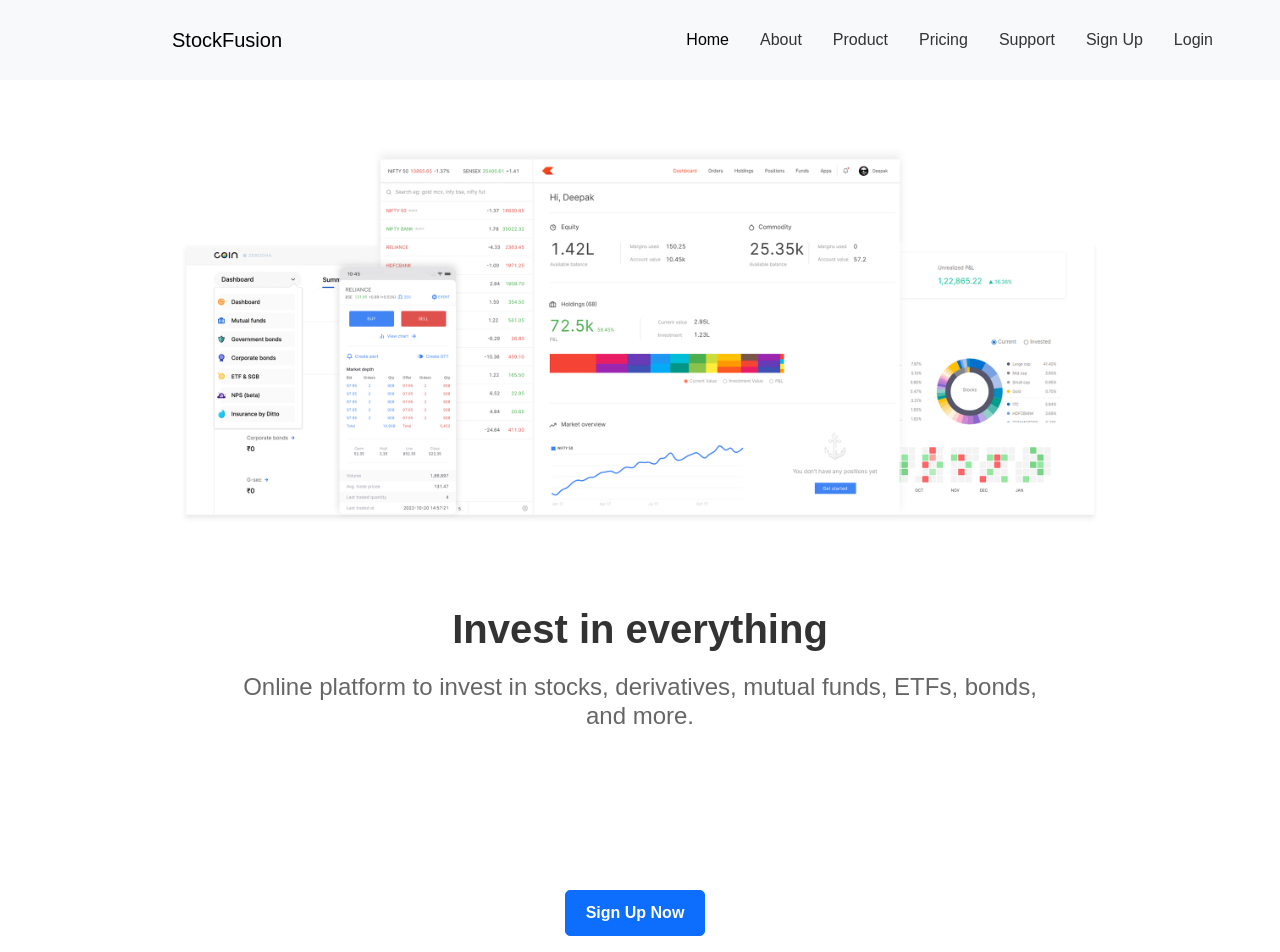
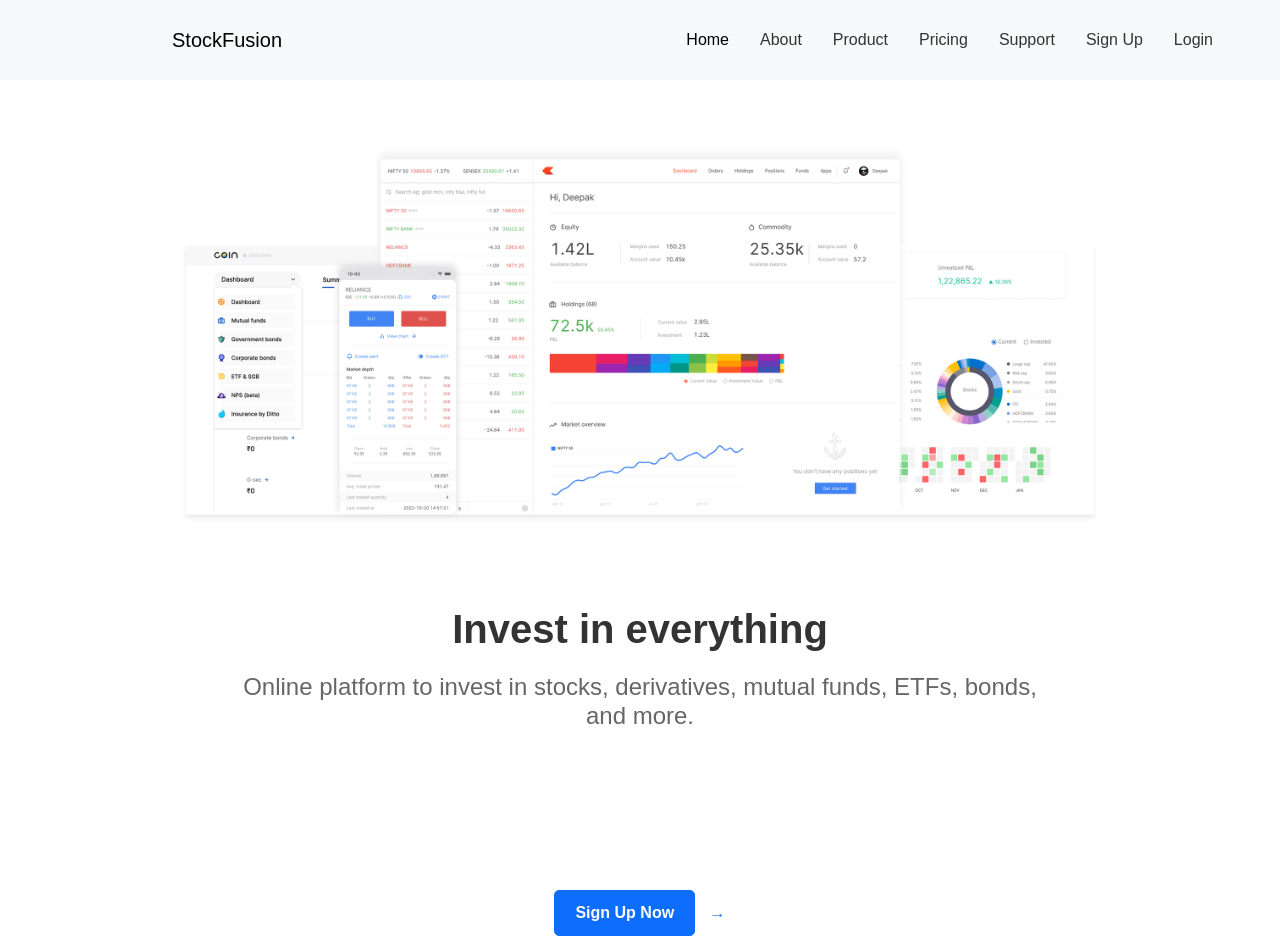
Before and after one commit to Sushant0124/Stock_Frontend, a React (Vite) app: page / in a window 1280 px wide. Shown: the top 952 px of the page. Built offline with nearby package versions, Linux system fonts and the light colour scheme.

Commit message:
Update Hero.jsx

```diff
--- a/src/pages/Home/Hero.jsx
+++ b/src/pages/Home/Hero.jsx
@@ -1,5 +1,6 @@
 import React from 'react';
 import "./style.css";
+import { Link } from "react-router-dom";
 
 function Hero() {
     return (
@@ -8,7 +9,7 @@
        <img src='/images/homeHero.png' alt='HeroImage' className="hero-image" />
        <h1 className="hero-title">Invest in everything</h1>
        <h5 className="hero-description" >Online platform to invest in stocks, derivatives, mutual funds, ETFs, bonds, and more.</h5>
-       <button type="button" className="btn btn-primary hero-button">Sign Up Now</button>
+      <Link to="/signup"> <button type="button" className="btn btn-primary hero-button">Sign Up Now</button></Link>
         </div>
         </>
      );
```
